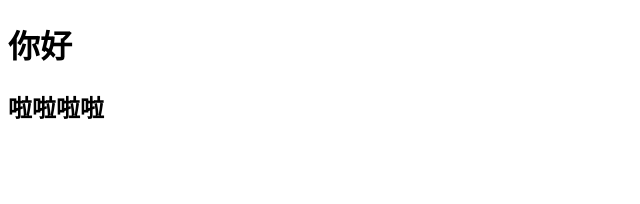
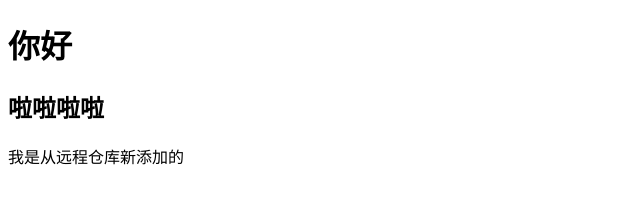
Before and after one commit to yue197/test0408, a plain HTML site: page index.html in a window 1280 px wide. Shown: the whole page, without its empty margins (0-640 px from the left). Drawn offline with Linux system fonts and the light colour scheme.

Commit message:
第三次修改

```diff
--- a/index.html
+++ b/index.html
@@ -9,5 +9,6 @@
 <body>
     <h1>你好</h1>
     <h2>啦啦啦啦</h2>
+    <p>我是从远程仓库新添加的</p>
 </body>
 </html>
```
